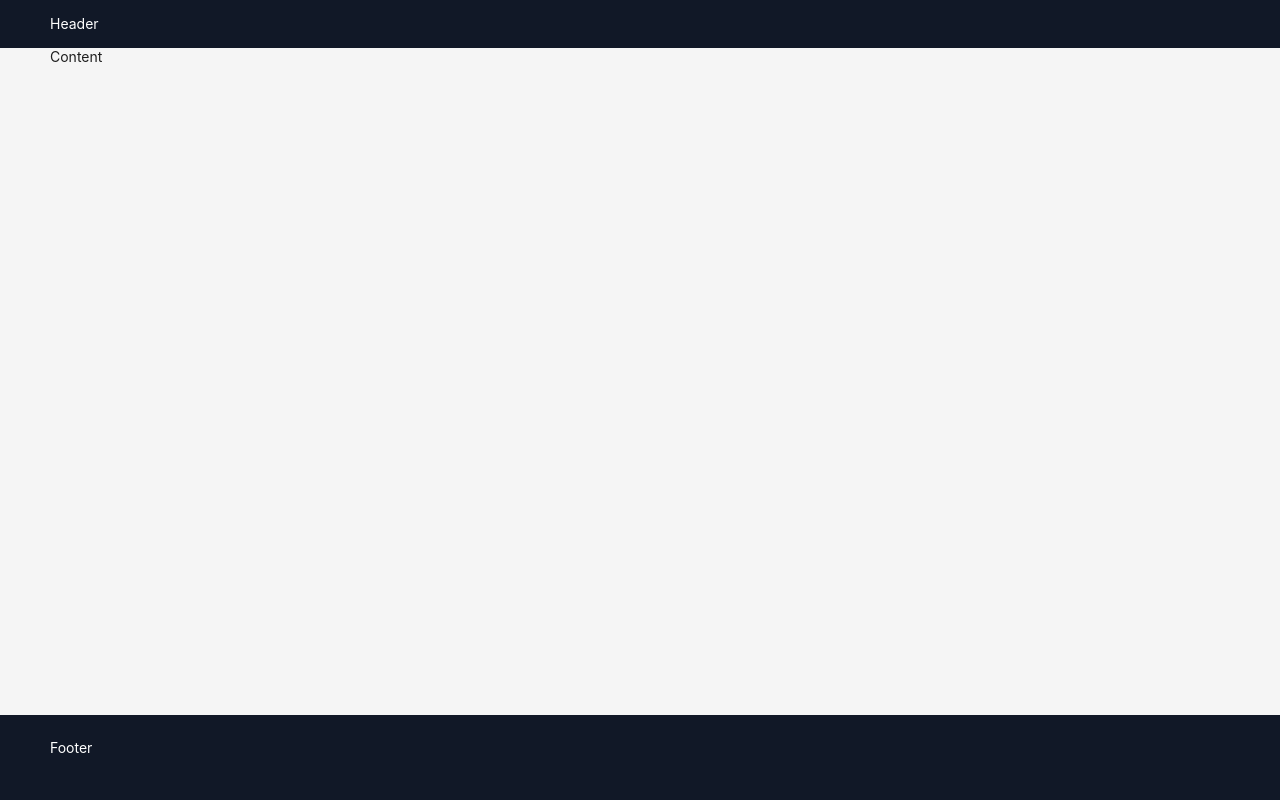
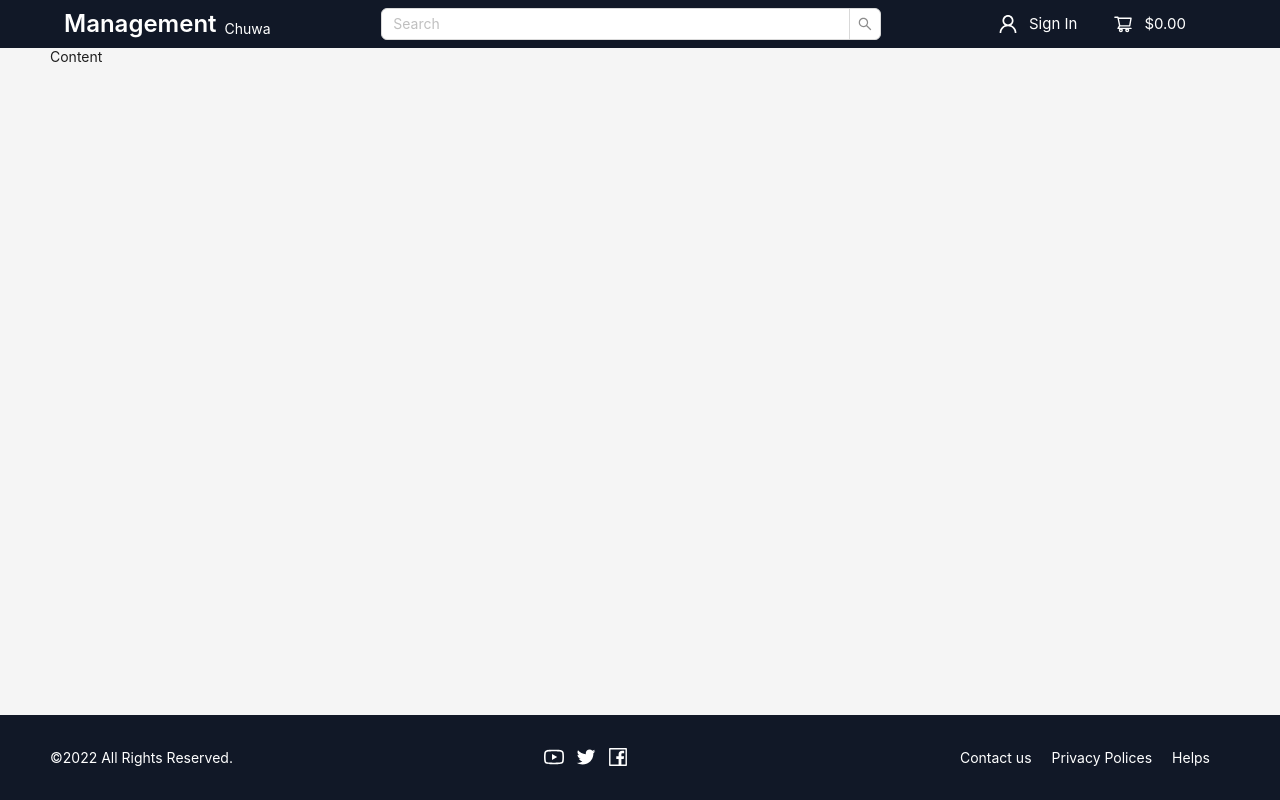
Before and after one commit to YongyanDeng/Chuwa_ProjectA, a React (Create React App) app in the folder client/: page / in a window 1280 px wide. Built offline with nearby package versions, Linux system fonts and the light colour scheme.

Commit message:
configure the main layout

```diff
--- /dev/null
+++ b/client/src/components/Footbar/index.jsx
@@ -0,0 +1,42 @@
+import "./styles.css";
+import { Link } from "react-router-dom";
+import { YoutubeOutlined, TwitterOutlined, FacebookOutlined } from "@ant-design/icons";
+
+export default function Footbar() {
+    const RIGHTS = "©2022 All Rights Reserved.";
+
+    const handleIconClick = () => {
+        console.log("Icons clicked");
+    };
+
+    return (
+        <footer className="footbar">
+            <p>{RIGHTS}</p>
+            <div className="icons">
+                <button
+                    onClick={handleIconClick}
+                    style={{ background: "none", border: "none", cursor: "pointer" }}
+                >
+                    <YoutubeOutlined style={{ color: "#fff", fontSize: "20px" }} />
+                </button>
+                <button
+                    onClick={handleIconClick}
+                    style={{ background: "none", border: "none", cursor: "pointer" }}
+                >
+                    <TwitterOutlined style={{ color: "#fff", fontSize: "20px" }} />
+                </button>
+                <button
+                    onClick={handleIconClick}
+                    style={{ background: "none", border: "none", cursor: "pointer" }}
+                >
+                    <FacebookOutlined style={{ color: "#fff", fontSize: "20px" }} />
+                </button>
+            </div>
+            <div className="links">
+                <Link className="links">Contact us</Link>
+                <Link className="links">Privacy Polices</Link>
+                <Link className="links">Helps</Link>
+            </div>
+        </footer>
+    );
+}
--- /dev/null
+++ b/client/src/components/Footbar/styles.css
@@ -0,0 +1,11 @@
+.footbar {
+    width: 100%;
+    display: flex;
+    justify-content: space-between;
+    align-items: center;
+}
+
+.links {
+    padding: 10px;
+    color: #fff;
+}
--- a/client/src/components/Layout/index.jsx
+++ b/client/src/components/Layout/index.jsx
@@ -1,7 +1,8 @@
 import React, { useMemo } from "react";
 import { Layout } from "antd";
-// import { Outlet } from "react-router-dom";
-// import Navbar from "components/Navbar";
+import { Outlet } from "react-router-dom";
+import Navbar from "components/Navbar";
+import Footbar from "components/Footbar";
 // import ErrorToast from "components/ErrorToast";
 import { useMediaQuery } from "hooks/useMediaQuery";
 
@@ -13,19 +14,21 @@ export default function MainLayout() {
     const headerStyle = useMemo(
         () => ({
             display: "flex",
+            // justifyContent: "space-between",
+            // alignItems: "center",
             width: "100%",
             height: "48px",
-            color: "#FFFFFF",
             backgroundColor: "#111827",
-            padding: "8 64px",
-            justifyContent: "space-between",
-            alignItems: "center",
+            padding: "8px 64px",
         }),
         []
     );
 
     const footerStyle = useMemo(
         () => ({
+            display: "flex",
+            // justifyContent: "space-between",
+            // alignItems: "center",
             width: "100%",
             height: "85px",
             color: "#FFFFFF",
@@ -46,9 +49,13 @@ export default function MainLayout() {
 
     return (
         <Layout>
-            <Header style={headerStyle}>Header</Header>
+            <Header style={headerStyle}>
+                <Navbar />
+            </Header>
             <Content style={contentStyle}>Content</Content>
-            <Footer style={footerStyle}>Footer</Footer>
+            <Footer style={footerStyle}>
+                <Footbar />
+            </Footer>
         </Layout>
     );
 }
--- /dev/null
+++ b/client/src/components/Navbar/index.jsx
@@ -0,0 +1,65 @@
+import "./styles.css";
+import React, { useState, useEffect } from "react";
+import { Link, useLocation } from "react-router-dom";
+import { ShoppingCartOutlined, UserOutlined } from "@ant-design/icons";
+import { Space, Input, Typography } from "antd";
+import { useSelector } from "react-redux";
+
+const { Search } = Input;
+const { Title, Paragraph } = Typography;
+const title = "Management";
+const companyName = "Chuwa";
+
+export default function Navbar() {
+    // const { isAuthenticated } = useSelector((state) => state.user);
+    const [cartDrop, setCartDrop] = useState(false);
+    const { pathname: location } = useLocation();
+
+    useEffect(() => {
+        setCartDrop(false);
+    }, [location]);
+
+    const handleSearch = (value) => console.log(value);
+    const handleIconClick = () => {
+        console.log("Icons clicked");
+    };
+
+    return (
+        <nav className="navbar">
+            <Space align="end">
+                <Title level={3} style={{ margin: 0, color: "#FFF" }}>
+                    {title}
+                </Title>
+                <Paragraph
+                    style={{
+                        margin: 0,
+                        color: "#FFF",
+                    }}
+                >
+                    {companyName}
+                </Paragraph>
+            </Space>
+            <Search className="searchBox" allowClear placeholder="Search" onSearch={handleSearch} />
+            <div className="right">
+                <div className="user">
+                    <button
+                        onClick={handleIconClick}
+                        style={{ background: "none", border: "none", cursor: "pointer" }}
+                    >
+                        <UserOutlined style={{ color: "#fff", fontSize: "20px" }} />
+                    </button>
+                    <Link style={{ color: "#FFF", fontSize: "15px" }}>Sign In</Link>
+                </div>
+                <div className="cart">
+                    <button
+                        onClick={handleIconClick}
+                        style={{ background: "none", border: "none", cursor: "pointer" }}
+                    >
+                        <ShoppingCartOutlined style={{ color: "#fff", fontSize: "20px" }} />
+                    </button>
+                    <p style={{ color: "#FFF", fontFamily: "Inter", fontSize: "15px" }}>$0.00</p>
+                </div>
+            </div>
+        </nav>
+    );
+}
--- /dev/null
+++ b/client/src/components/Navbar/styles.css
@@ -0,0 +1,28 @@
+.navbar {
+    width: 100%;
+    display: flex;
+    justify-content: space-between;
+    align-items: center;
+}
+
+.searchBox {
+    width: 500px;
+    height: auto;
+    border-radius: 4px;
+    color: #cccccc;
+}
+
+.right {
+    display: flex;
+    justify-content: space-between;
+    align-items: center;
+}
+
+.user,
+.cart {
+    height: 30px;
+    display: flex;
+    align-items: center;
+    gap: 5px;
+    margin-right: 30px;
+}
--- a/client/src/index.js
+++ b/client/src/index.js
@@ -1,17 +1,17 @@
-import React from 'react';
-import ReactDOM from 'react-dom/client';
-import './index.css';
-import App from './App';
-import reportWebVitals from './reportWebVitals';
+import React from "react";
+import ReactDOM from "react-dom/client";
+import "./index.css";
+import App from "./App";
+import { Provider } from "react-redux";
 
-const root = ReactDOM.createRoot(document.getElementById('root'));
+const root = ReactDOM.createRoot(document.getElementById("root"));
 root.render(
-  <React.StrictMode>
-    <App />
-  </React.StrictMode>
+    <App></App>
+    // <Provider>
+    //     <App />
+    // </Provider>
 );
 
 // If you want to start measuring performance in your app, pass a function
 // to log results (for example: reportWebVitals(console.log))
 // or send to an analytics endpoint. Learn more: https://bit.ly/CRA-vitals
-reportWebVitals();
```
Also changed, not shown: client/src/components/Navbar/PopWin.jsx (added).
